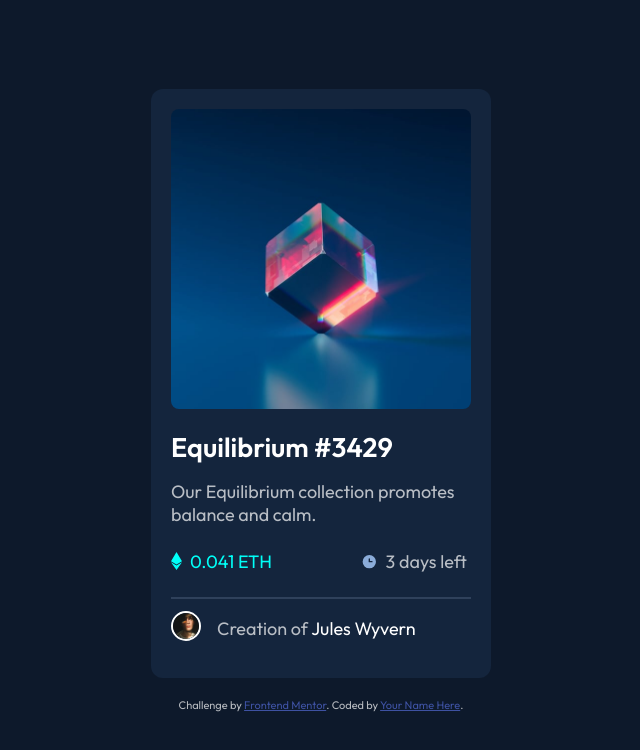
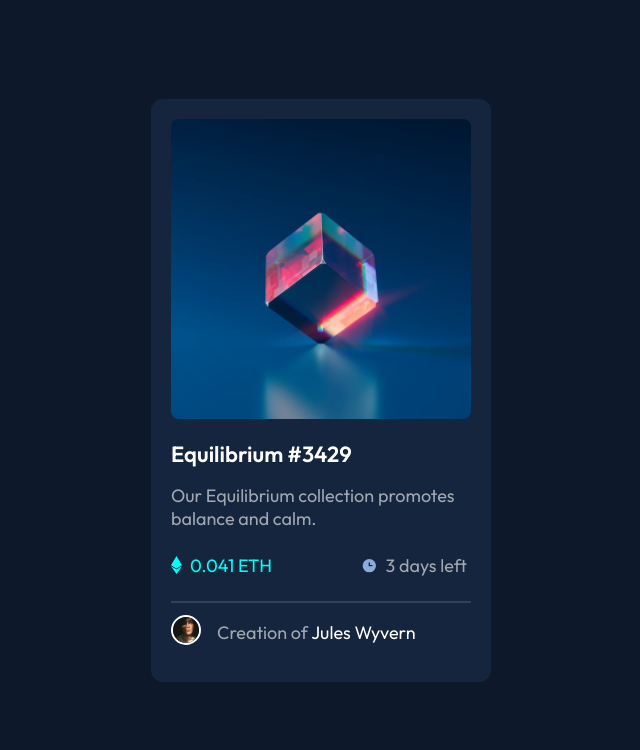
Before and after one commit to harinagasaimadhav/nft-preview-card-component-main, a plain HTML site: page index.html in a window 1280 px wide. Shown: the whole page, without its empty margins (319-959 px from the left). Drawn offline with Linux system fonts and the light colour scheme.

Commit message:
HTML and CSS

```diff
--- a/index.html
+++ b/index.html
@@ -11,7 +11,7 @@
 
 </head>
 <body>
-  <div class="card">
+  <div role="main" class="card">
     <div class="main-image">
       <img src="./images/image-equilibrium.jpg" alt=""/>
       <div>
@@ -19,7 +19,7 @@
       </div>
     </div>
     <div>
-      <h2>Equilibrium #3429</h2>
+      <h1>Equilibrium #3429</h1>
       <p>Our Equilibrium collection promotes balance and calm.</p>
       <ul>
         <li><img src="./images/icon-ethereum.svg" alt="">0.041 ETH</li>
@@ -33,13 +33,13 @@
       <p>Creation of <span>Jules Wyvern</span></p>
     </div>
   </div>
-
+<!--
 
 
 
   <div class="attribution">
     Challenge by <a href="https://www.frontendmentor.io?ref=challenge" target="_blank">Frontend Mentor</a>.
     Coded by <a href="#">Your Name Here</a>.
-  </div>
+  </div> -->
 </body>
 </html>
--- a/styles.css
+++ b/styles.css
@@ -29,7 +29,7 @@ body {
     background-color: var(--main-bg);
     font-family: 'Outfit', sans-serif;
     font-size: 18px;
-    color: hsl(0, 0%, 100%, 70%);
+    color: hsl(0, 0%, 100%, 60%);
     padding: 1.25rem;
     min-height: 100vh;
     display: flex;
@@ -52,7 +52,7 @@ body {
 
 .card .main-image div {
     position: absolute;
-    background-color: hsl(178, 100%, 50%, 60%);
+    background-color: hsl(178, 100%, 50%, 50%);
     width: 100%;
     height: calc(100% - 4px);
     z-index: 999;
@@ -70,12 +70,13 @@ body {
     cursor: pointer;
 }
 
-.card h2 {
+.card h1 {
     color: var(--White);
     margin: 1rem 0;
+    font-size: 22px;
 }
 
-.card h2:hover {
+.card h1:hover {
     color: var(--Cyan);
     cursor: pointer;
 }
```
